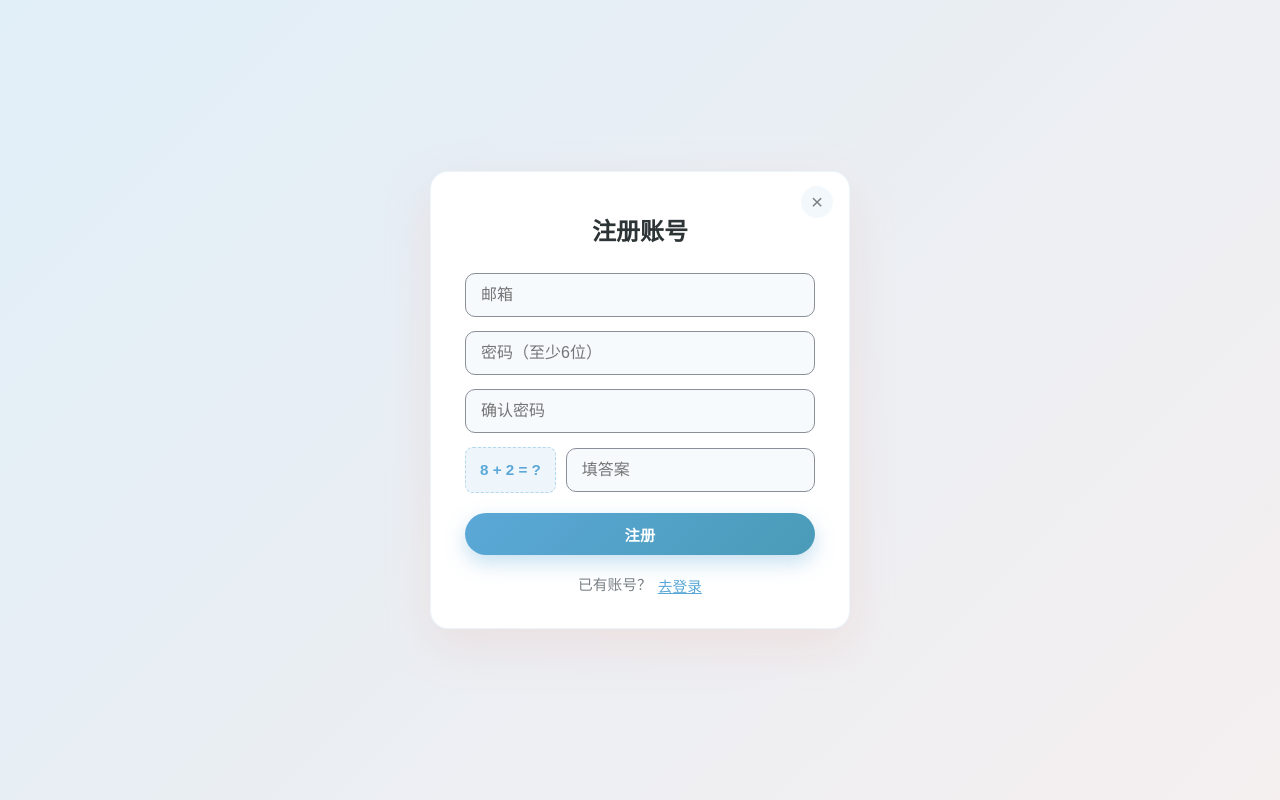
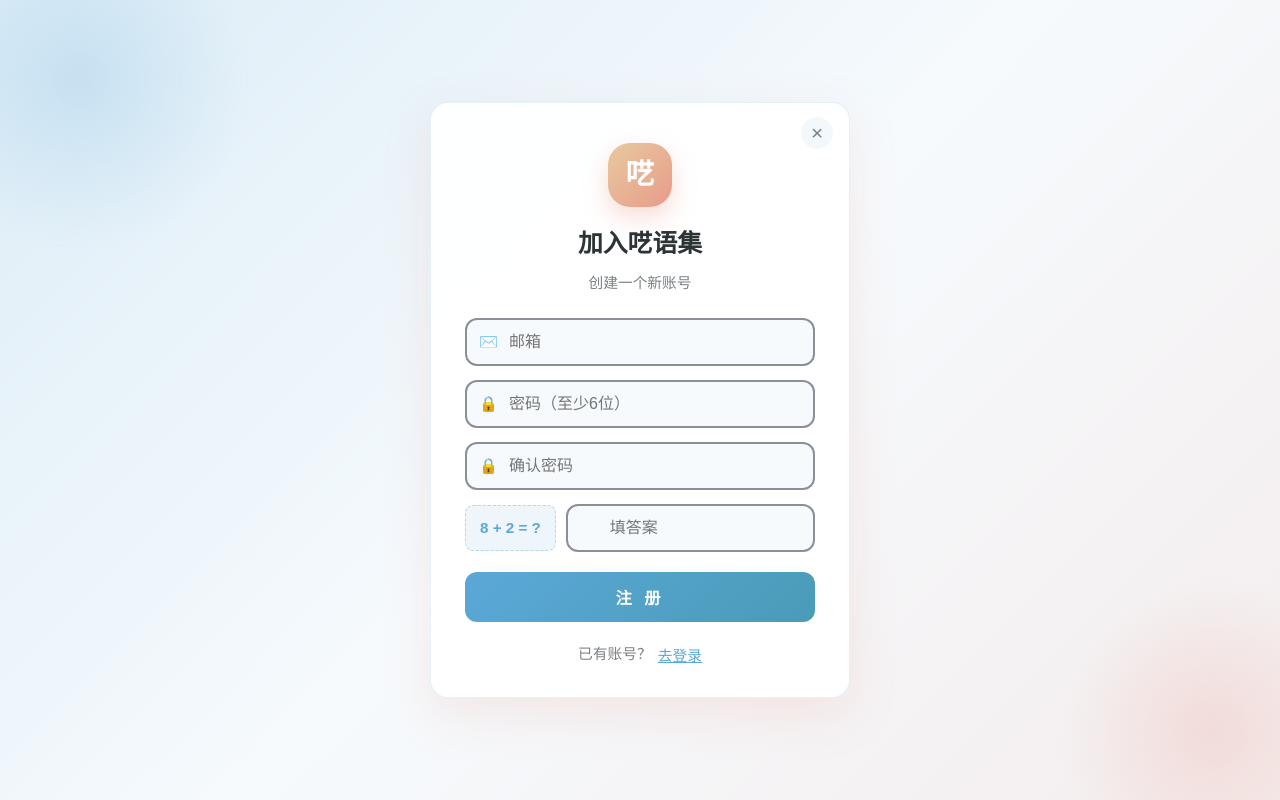
Before and after one commit to Suzukaze-Suzu/The-Set-of-Murmurs, a React (Vite) app: page /#/login in a window 1280 px wide. Both pictures are taken after a click on the button "去注册". Built offline with nearby package versions, Linux system fonts and the light colour scheme; no server answers; the database is empty.

Commit message:
登录页美化（渐变装饰/logo/图标输入框）+ 记住我功能

```diff
--- a/src/index.css
+++ b/src/index.css
@@ -355,27 +355,43 @@ a{color:var(--sky-blue-dark);text-decoration:none;transition:color .2s}a:hover{c
 .captcha-question{background:color-mix(in srgb,var(--sky-blue) 10%,transparent);border:1px dashed color-mix(in srgb,var(--sky-blue) 40%,transparent);border-radius:8px;padding:9px 14px;font-weight:600;color:var(--sky-blue);font-size:.95rem;white-space:nowrap;flex-shrink:0}
 .captcha-input{flex:1;min-width:0}
 .captcha-info{color:var(--forest-green);font-size:.88rem;line-height:1.6;background:color-mix(in srgb,var(--forest-green) 8%,transparent);padding:10px 12px;border-radius:8px;margin-bottom:4px}
-/* ===== 登录/注册独立页面 ===== */
+/* ===== 登录/注册独立页面（美化版） ===== */
 .login-page{
-  min-height:100vh;display:flex;align-items:center;justify-content:center;
-  padding:24px;background:linear-gradient(135deg,color-mix(in srgb,var(--sky-blue) 14%,var(--bg-page)),color-mix(in srgb,var(--coral-pink) 12%,var(--bg-page)));
+  min-height:100vh;position:relative;overflow:hidden;
+  display:flex;align-items:center;justify-content:center;padding:24px;
+  background:linear-gradient(135deg,color-mix(in srgb,var(--sky-blue) 16%,var(--bg-page)) 0%,var(--bg-page) 50%,color-mix(in srgb,var(--coral-pink) 14%,var(--bg-page)) 100%);
 }
+.login-deco{position:absolute;border-radius:50%;filter:blur(6px);opacity:.5;pointer-events:none}
+.login-deco-1{width:340px;height:340px;top:-90px;left:-90px;background:radial-gradient(circle,color-mix(in srgb,var(--sky-blue) 40%,transparent),transparent 70%)}
+.login-deco-2{width:300px;height:300px;bottom:-80px;right:-80px;background:radial-gradient(circle,color-mix(in srgb,var(--coral-pink) 45%,transparent),transparent 70%)}
 .login-card{
-  background:var(--bg-card);border-radius:var(--radius);width:100%;max-width:420px;
+  background:color-mix(in srgb,var(--bg-card) 94%,transparent);
+  backdrop-filter:blur(12px);
+  border-radius:var(--radius);width:100%;max-width:420px;
   padding:40px 34px 30px;box-shadow:var(--shadow-lg);position:relative;text-align:center;
-  border:1px solid color-mix(in srgb,var(--sky-blue) 12%,transparent);
+  border:1px solid color-mix(in srgb,var(--sky-blue) 16%,transparent);
+  animation:fadeUp .4s ease;
 }
 .login-card-close{position:absolute;top:14px;right:16px;border:none;background:color-mix(in srgb,var(--bg-soft) 70%,transparent);width:32px;height:32px;border-radius:50%;cursor:pointer;color:var(--text-secondary);font-size:1.3rem;line-height:1;transition:all .2s;z-index:2}
 .login-card-close:hover{background:var(--coral-pink);color:#fff;transform:rotate(90deg)}
-.login-card-title{font-size:1.5rem;font-weight:800;margin-bottom:20px;color:var(--text-main)}
+.login-logo{width:64px;height:64px;border-radius:22px;margin:0 auto 16px;background:var(--grad-warm);display:flex;align-items:center;justify-content:center;box-shadow:0 10px 24px color-mix(in srgb,var(--coral-pink) 35%,transparent)}
+.login-logo-dot{font-size:1.8rem;font-weight:800;color:#fff}
+.login-card-title{font-size:1.55rem;font-weight:800;margin-bottom:6px;color:var(--text-main)}
+.login-card-sub{color:var(--text-secondary);font-size:.92rem;margin-bottom:22px}
 .login-card-form{display:flex;flex-direction:column;gap:14px}
-.login-input{width:100%;padding:12px 15px;border:1px solid var(--slate-blue);border-radius:10px;background:var(--bg-page);color:var(--text-main);font-size:1rem;box-sizing:border-box}
-.login-input:focus{outline:none;border-color:var(--sky-blue)}
-.login-btn{width:100%;margin-top:6px}
-.login-switch{margin-top:18px;color:var(--text-secondary);font-size:.92rem;display:flex;gap:6px;justify-content:center;align-items:center}
+.login-field{position:relative;display:flex;align-items:center}
+.login-field-icon{position:absolute;left:14px;font-size:.95rem;color:var(--slate-blue);pointer-events:none}
+.login-input{width:100%;padding:13px 15px 13px 42px;border:2px solid var(--slate-blue);border-radius:12px;background:var(--bg-page);color:var(--text-main);font-size:1rem;box-sizing:border-box;transition:border-color .2s,box-shadow .2s}
+.login-input:focus{outline:none;border-color:var(--sky-blue);box-shadow:0 0 0 4px color-mix(in srgb,var(--sky-blue) 18%,transparent)}
+.login-remember{display:flex;align-items:center;gap:8px;justify-content:flex-start;font-size:.88rem;color:var(--text-secondary);cursor:pointer;user-select:none}
+.login-remember input{width:17px;height:17px;accent-color:var(--sky-blue);cursor:pointer}
+.login-btn{width:100%;margin-top:6px;padding:13px;border:none;border-radius:12px;background:var(--grad-main);color:#fff;font-size:1.02rem;font-weight:600;cursor:pointer;letter-spacing:4px;transition:transform .2s,box-shadow .2s}
+.login-btn:hover:not(:disabled){transform:translateY(-2px);box-shadow:0 10px 24px color-mix(in srgb,var(--sky-blue) 40%,transparent)}
+.login-btn:disabled{opacity:.6;cursor:not-allowed}
+.login-switch{margin-top:20px;color:var(--text-secondary);font-size:.92rem;display:flex;gap:6px;justify-content:center;align-items:center}
 .login-switch-btn{border:none;background:none;color:var(--sky-blue);cursor:pointer;font-size:.92rem;text-decoration:underline;padding:0}
-.auth-error{color:var(--coral-pink);font-size:.9rem;margin:0}
+.auth-error{color:var(--coral-pink);font-size:.9rem;margin:0 0 8px;background:color-mix(in srgb,var(--coral-pink) 12%,transparent);padding:9px 12px;border-radius:8px}
 .captcha-row{display:flex;align-items:center;gap:10px}
 .captcha-question{background:color-mix(in srgb,var(--sky-blue) 10%,transparent);border:1px dashed color-mix(in srgb,var(--sky-blue) 40%,transparent);border-radius:8px;padding:9px 14px;font-weight:600;color:var(--sky-blue);font-size:.95rem;white-space:nowrap;flex-shrink:0}
 .captcha-input{flex:1;min-width:0}
-.captcha-info{color:var(--forest-green);font-size:.88rem;line-height:1.6;background:color-mix(in srgb,var(--forest-green) 8%,transparent);padding:10px 12px;border-radius:8px;margin-bottom:4px}
+.captcha-info{color:var(--forest-green);font-size:.88rem;line-height:1.6;background:color-mix(in srgb,var(--forest-green) 8%,transparent);padding:10px 12px;border-radius:8px;margin-bottom:12px}
--- a/src/pages/LoginPage.tsx
+++ b/src/pages/LoginPage.tsx
@@ -1,6 +1,8 @@
-import { useState, FormEvent } from 'react';
+import { useState, FormEvent, useEffect } from 'react';
 import { useNavigate } from 'react-router-dom';
 import { useAuth } from '../context/AuthContext';
+
+const REMEMBER_KEY = 'murmur_remembered';
 
 function generateMathCaptcha(): { text: string; answer: number } {
   const a = Math.floor(Math.random() * 9) + 1;
@@ -23,24 +25,42 @@ export default function LoginPage() {
   const [email, setEmail] = useState('');
   const [password, setPassword] = useState('');
   const [confirm, setConfirm] = useState('');
+  const [remember, setRemember] = useState(true);
   const [captcha, setCaptcha] = useState(generateMathCaptcha);
   const [captchaInput, setCaptchaInput] = useState('');
   const [error, setError] = useState<string | null>(null);
   const [info, setInfo] = useState<string | null>(null);
   const [loading, setLoading] = useState(false);
 
+  // 载入时读取记住的邮箱和密码
+  useEffect(() => {
+    try {
+      const saved = localStorage.getItem(REMEMBER_KEY);
+      if (saved) {
+        const parsed = JSON.parse(saved);
+        if (parsed.email) setEmail(parsed.email);
+        if (parsed.password) setPassword(parsed.password);
+      }
+    } catch { /* ignore */ }
+  }, []);
+
+  const saveRemembered = () => {
+    try {
+      if (remember) {
+        localStorage.setItem(REMEMBER_KEY, JSON.stringify({ email: email.trim(), password }));
+      } else {
+        localStorage.removeItem(REMEMBER_KEY);
+      }
+    } catch { /* ignore */ }
+  };
+
   const handleSubmit = async (e: FormEvent) => {
     e.preventDefault();
     setError(null);
     setInfo(null);
     if (loading) return;
-    setLoading(true);
-    try {
-      if (mode === 'signin') {
-        const { error } = await signIn(email, password);
-        if (error) setError(error);
-        else navigate('/');
-      } else {
+
+    if (mode === 'signup') {
       if (password !== confirm) {
         setError('两次输入的密码不一致');
         setCaptcha(generateMathCaptcha());
@@ -52,6 +72,16 @@ export default function LoginPage() {
         setCaptchaInput('');
         return;
       }
+    }
+
+    setLoading(true);
+    try {
+      if (mode === 'signin') {
+        saveRemembered();
+        const { error } = await signIn(email, password, remember);
+        if (error) setError(error);
+        else navigate('/');
+      } else {
         const { error } = await signUp(email, password);
         if (error) setError(error);
         else {
@@ -76,14 +106,23 @@ export default function LoginPage() {
 
   return (
     <div className="login-page">
+      <div className="login-deco login-deco-1" />
+      <div className="login-deco login-deco-2" />
       <div className="login-card">
         <button className="login-card-close" onClick={() => navigate('/')} aria-label="返回">×</button>
-        <h1 className="login-card-title">{mode === 'signin' ? '登录呓语集' : '注册账号'}</h1>
+
+        <div className="login-logo">
+          <span className="login-logo-dot">呓</span>
+        </div>
+        <h1 className="login-card-title">{mode === 'signin' ? '欢迎回来' : '加入呓语集'}</h1>
+        <p className="login-card-sub">{mode === 'signin' ? '登录你的账号，继续书写呓语' : '创建一个新账号'}</p>
 
         {info && <p className="captcha-info">{info}</p>}
         {error && <p className="auth-error">{error}</p>}
 
         <form onSubmit={handleSubmit} className="login-card-form">
+          <div className="login-field">
+            <span className="login-field-icon">✉️</span>
             <input
               type="email"
               className="login-input"
@@ -91,7 +130,11 @@ export default function LoginPage() {
               value={email}
               onChange={(e) => setEmail(e.target.value)}
               required
+              autoComplete="email"
             />
+          </div>
+          <div className="login-field">
+            <span className="login-field-icon">🔒</span>
             <input
               type="password"
               className="login-input"
@@ -100,8 +143,12 @@ export default function LoginPage() {
               onChange={(e) => setPassword(e.target.value)}
               required
               minLength={6}
+              autoComplete={mode === 'signin' ? 'current-password' : 'new-password'}
             />
+          </div>
           {mode === 'signup' && (
+            <div className="login-field">
+              <span className="login-field-icon">🔒</span>
               <input
                 type="password"
                 className="login-input"
@@ -110,8 +157,22 @@ export default function LoginPage() {
                 onChange={(e) => setConfirm(e.target.value)}
                 required
                 minLength={6}
+                autoComplete="new-password"
               />
+            </div>
           )}
+
+          {mode === 'signin' && (
+            <label className="login-remember">
+              <input
+                type="checkbox"
+                checked={remember}
+                onChange={(e) => setRemember(e.target.checked)}
+              />
+              <span>记住登录（保持登录，下次免输入）</span>
+            </label>
+          )}
+
           {mode === 'signup' && (
             <div className="captcha-row">
               <span className="captcha-question">{captcha.text}</span>
@@ -125,8 +186,9 @@ export default function LoginPage() {
               />
             </div>
           )}
-          <button type="submit" className="btn btn-primary login-btn" disabled={loading}>
-            {loading ? '提交中…' : (mode === 'signin' ? '登录' : '注册')}
+
+          <button type="submit" className="login-btn" disabled={loading}>
+            {loading ? '提交中…' : (mode === 'signin' ? '登 录' : '注 册')}
           </button>
         </form>
 
```
Also changed, not shown: src/context/AuthContext.tsx (+9 -2 lines). Lines whose indentation alone changed are shown as unchanged.
